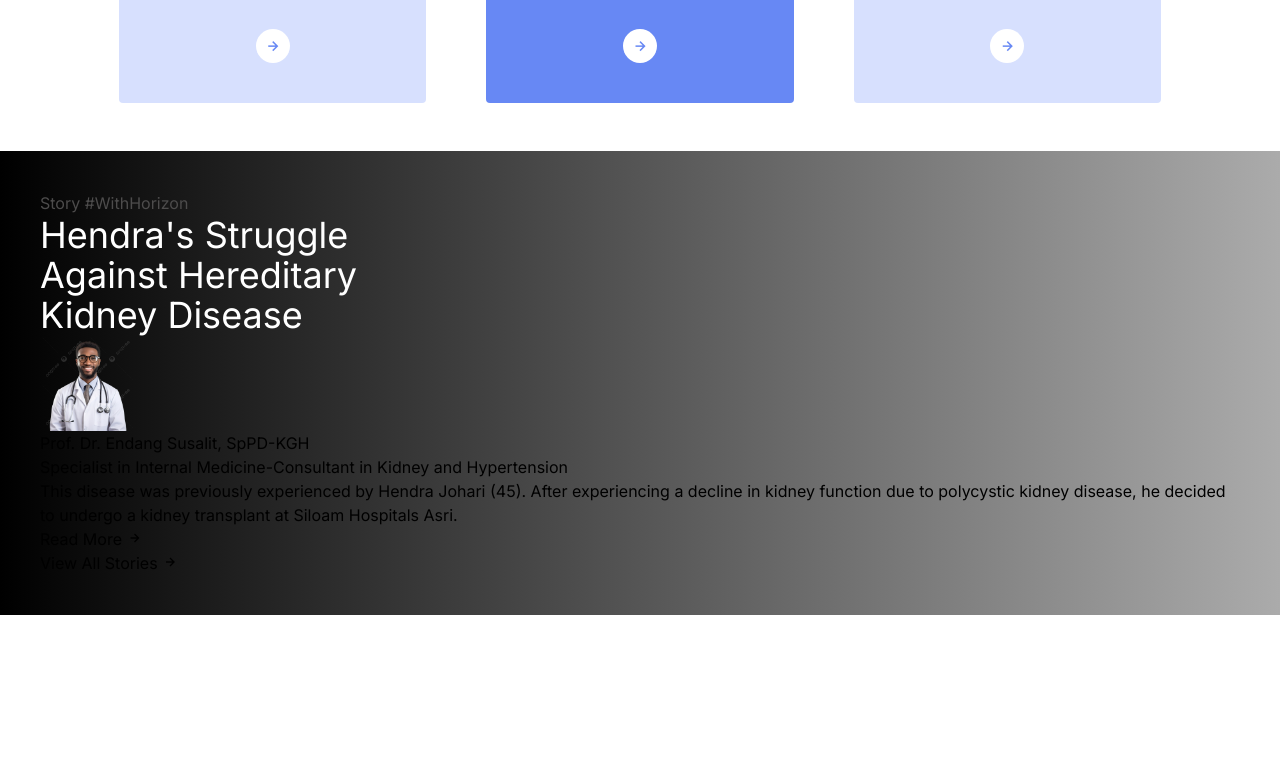
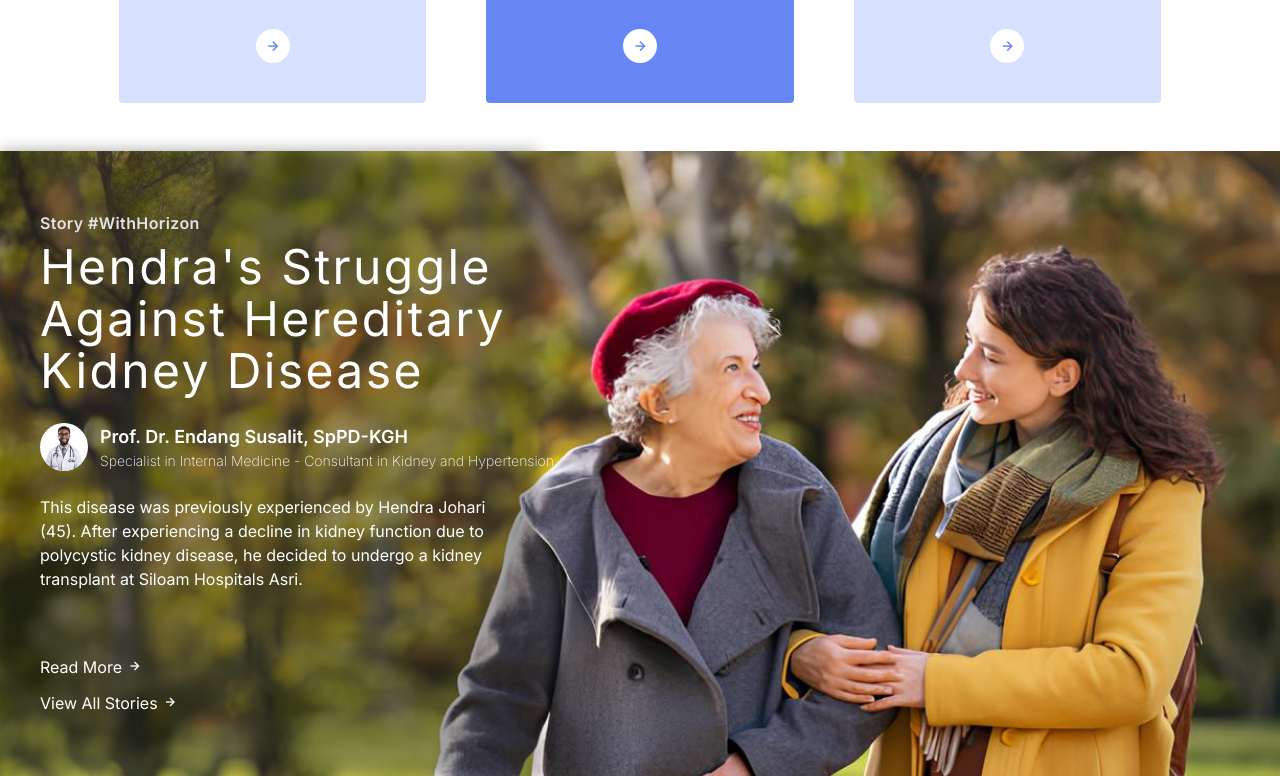
Before and after one commit to ORazB/hospital_page, a plain HTML site: page index.html in a window 1280 px wide. Shown: the part 1269-2045 px from the top of the page. Before the commit the page ends 1884 px from the top, so only its background shows below. Drawn offline with nearby package versions, Linux system fonts and the light colour scheme.

Commit message:
Story gyro

```diff
--- a/index.html
+++ b/index.html
@@ -127,24 +127,28 @@
     </div>
   </section>
 
-  <section id="story" class="story container mt-12 bg-[url(./assets/story-image.jpg)] bg-no-repeat bg-cover">
+  <section id="story" class="relative story container mt-12 bg-[url(./assets/story-image.jpg)] bg-no-repeat bg-cover h-[625px]">
+    <div class="gradient z-0 blur-sm"></div>
 
-    <div class="story__text p-10" style="background: linear-gradient(to right, #000 0%, #ababab 100%);">
+    <div class="story__text p-10 py-15 grid items-center h-full relative">
 
-      <h5 class="text-(--text-secondary-color)">Story #WithHorizon</h5>
-      <h1 class="text-white text-4xl">Hendra's Struggle</h1>
-      <h1 class="text-white text-4xl">Against Hereditary</h1>
-      <h1 class="text-white text-4xl">Kidney Disease</h1>
 
-      <div class="doctor__profile">
-        <img class="w-24 h-24" src="assets/doctor-img.png" alt="doctor-profile">
-        <h5>Prof. Dr. Endang Susalit, SpPD-KGH</h5>
-        <p>Specialist in Internal Medicine-Consultant in Kidney and Hypertension</p>
+      <h5 class="text-[#e3e3e3] font-semibold tracking-wide mb-2">Story #WithHorizon</h5>
+      <h1 class="text-white text-5xl tracking-wider mb-1">Hendra's Struggle</h1>
+      <h1 class="text-white text-5xl tracking-wider mb-1">Against Hereditary</h1>
+      <h1 class="text-white text-5xl tracking-wider mb-4">Kidney Disease</h1>
+
+      <div class="doctor__profile flex items-center mt-3">
+        <img class="w-12 h-12 bg-white rounded-full" src="assets/doctor-img.png" alt="doctor-profile">
+        <div class="doctor__text mx-3 text-white">
+          <h5 class="font-semibold text-lg">Prof. Dr. Endang Susalit, SpPD-KGH</h5>
+          <p class="font-extralight text-sm">Specialist in Internal Medicine - Consultant in Kidney and Hypertension</p>
+        </div>
       </div>
 
-      <p>This disease was previously experienced by Hendra Johari (45). After experiencing a decline in kidney function due to polycystic kidney disease, he decided to undergo a kidney transplant at Siloam Hospitals Asri.</p>
+      <p class="w-2/5 my-6 text-white">This disease was previously experienced by Hendra Johari (45). After experiencing a decline in kidney function due to polycystic kidney disease, he decided to undergo a kidney transplant at Siloam Hospitals Asri.</p>
 
-      <div class="story__cta">
+      <div class="story__cta text-white my-10 grid gap-3">
         <p>Read More <i class='bx bx-right-arrow-alt'></i></p>
         <p>View All Stories <i class='bx bx-right-arrow-alt'></i></p>
       </div>
--- a/style.css
+++ b/style.css
@@ -10,3 +10,10 @@
 * {
   font-family: 'Inter', sans-serif !important;
 }
+
+.gradient {
+  position: absolute;
+  width: 42%;
+  height: 100%;
+  background-color: rgba(15, 15, 15, 0.379);
+}
```
